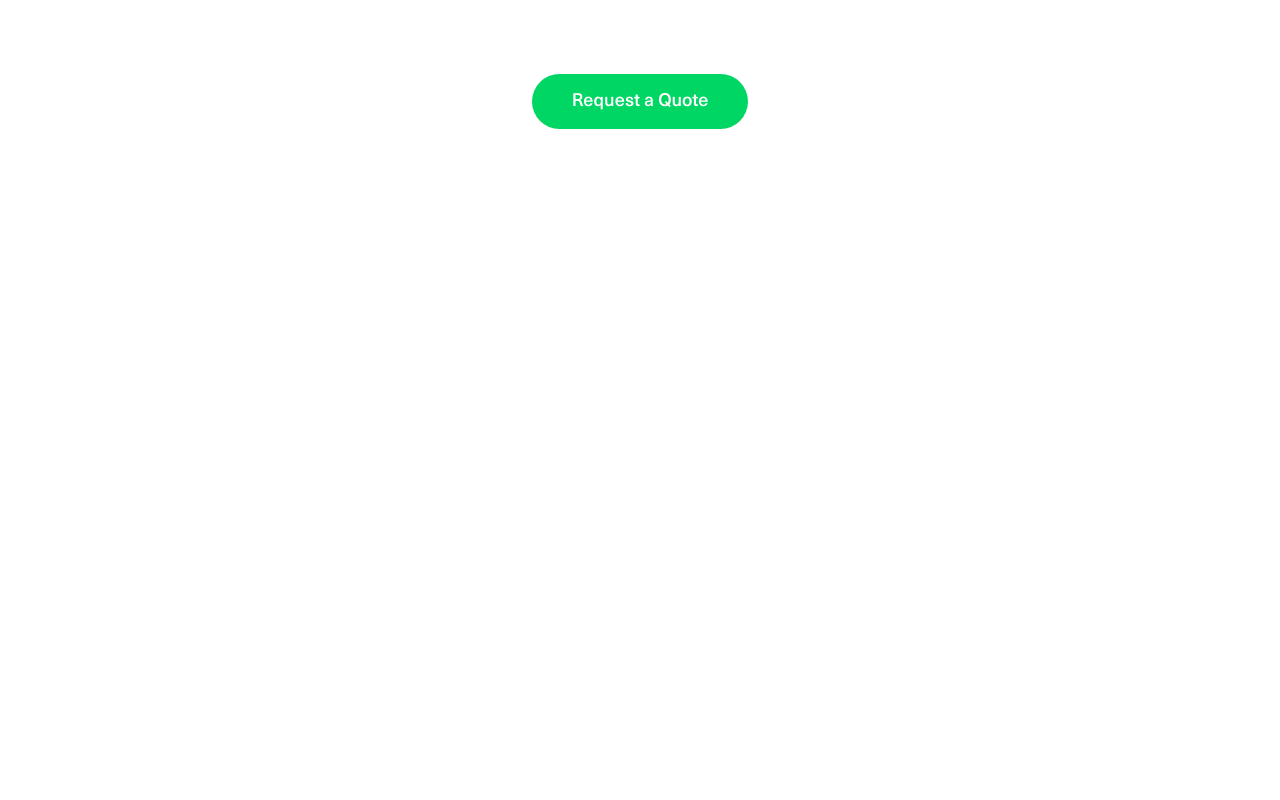
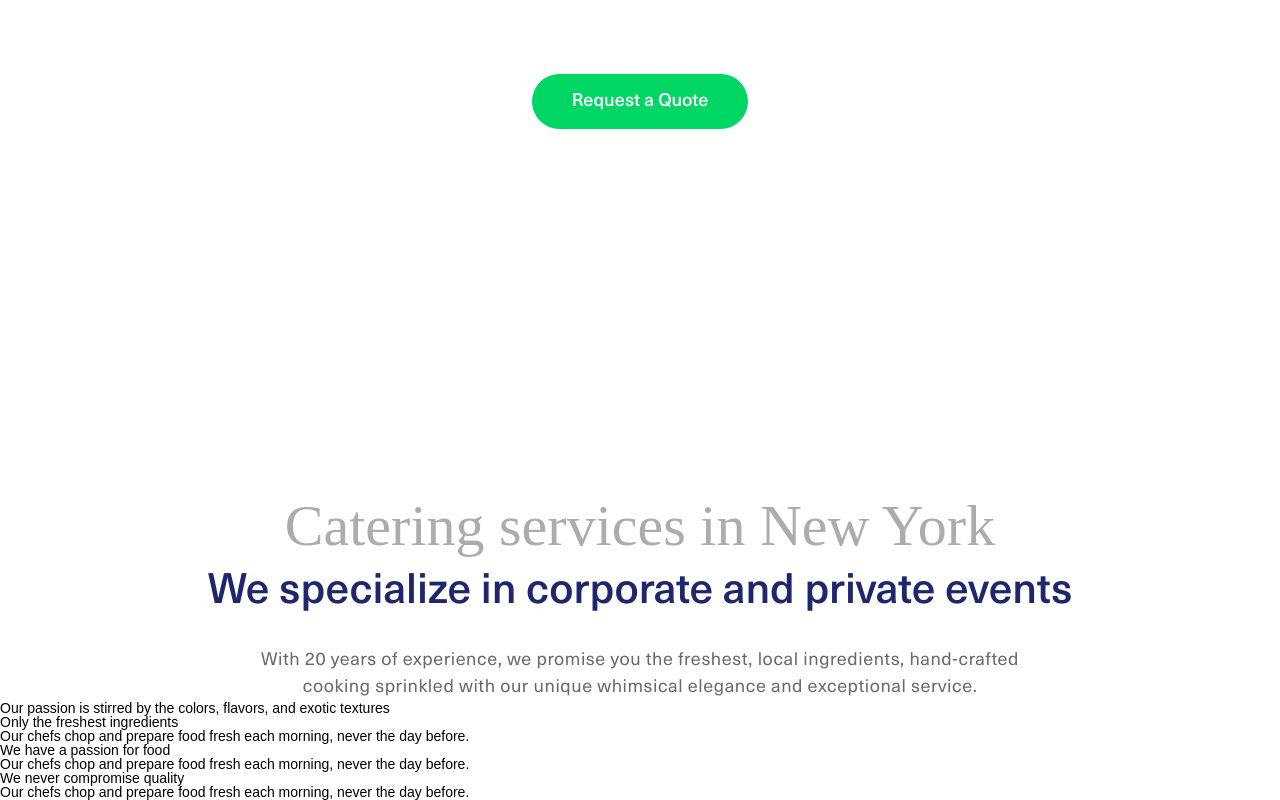
Before and after one commit to AndyShapovalov/sway-web, a plain HTML site: page index.html in a window 1280 px wide. Shown: the part 719-1519 px from the top of the page. Before the commit the page ends 1103 px from the top, so only its background shows below. Drawn offline with Linux system fonts and the light colour scheme; a web font is replaced by a local one.

Commit message:
feat: start create bloc "about"

```diff
--- a/index.html
+++ b/index.html
@@ -50,6 +50,46 @@
         </div>
 
     </header>
+    <section class="about">
+        <div class="text_about">
+            <h2 class="about_text1">Catering services in New York</h2>
+            <h2 class="about_text2">We specialize in corporate and private events</h2>
+            <h3 class="about_text3">With 20 years of experience, we promise you the freshest, local ingredients, hand-crafted
+                cooking sprinkled with our unique whimsical elegance and exceptional service.</h3>
+        </div>
+        <div>
+            <div class="list_about">
+                <h2 class="header_list_about">Our passion is stirred by the colors, flavors, and exotic textures</h2>
+                <ul class="item_ul_about">
+                    <li class="item_li_about">
+                        <div class="1point_li_about"></div>
+                        <div>
+                            <h2 class="header_point_about">Only the freshest ingredients</h2>
+                            <p class="text_point_about">Our chefs chop and prepare food fresh each
+                                morning, never the day before.</p>
+                        </div>
+                    </li>
+                    <li class="item_li_about">
+                        <div class="2point_li_about"></div>
+                        <div>
+                            <h2 class="header_point_about">We have a passion for food</h2>
+                            <p class="text_point_about">Our chefs chop and prepare food fresh each
+                                morning, never the day before.</p>
+                        </div>
+                    </li>
+                    <li class="item_li_about">
+                        <div class="3point_li_about"></div>
+                        <div>
+                            <h2 class="header_point_about">We never compromise quality</h2>
+                            <p class="text_point_about">Our chefs chop and prepare food fresh each
+                                morning, never the day before.</p>
+                        </div>
+                    </li>
+                </ul>
+            </div>
+            <div class="img_about"></div>
+        </div>
+    </section>
 
 
 </body>
--- a/style.css
+++ b/style.css
@@ -239,3 +239,44 @@ h6 {
     margin-top: 39px;
     margin-bottom: 255px;
 }
+.about{
+display: flex;
+flex-direction: column;
+}
+.text_about{
+    display: flex;
+    flex-direction: column;
+    align-items: center;
+    justify-content: center;
+    gap: 25px;
+    margin-top: 128px;
+}
+.about_text1{
+    font-family: 'Mrs Saint Delafield';
+font-style: normal;
+font-weight: 400;
+font-size: 58px;
+line-height: 27px;
+text-align: center;
+color: #ACACAC;
+}
+.about_text2{
+    font-family: 'Neue Haas Unica';
+font-style: normal;
+font-weight: 500;
+font-size: 42px;
+line-height: 58px;
+text-align: center;
+color: #1E266D;
+}
+.about_text3{
+    font-family: 'Neue Haas Unica';
+font-style: normal;
+font-weight: 400;
+font-size: 18px;
+line-height: 27px;
+text-align: center;
+letter-spacing: 0.03em;
+color: #696969;
+max-width: 822px;
+}
```
